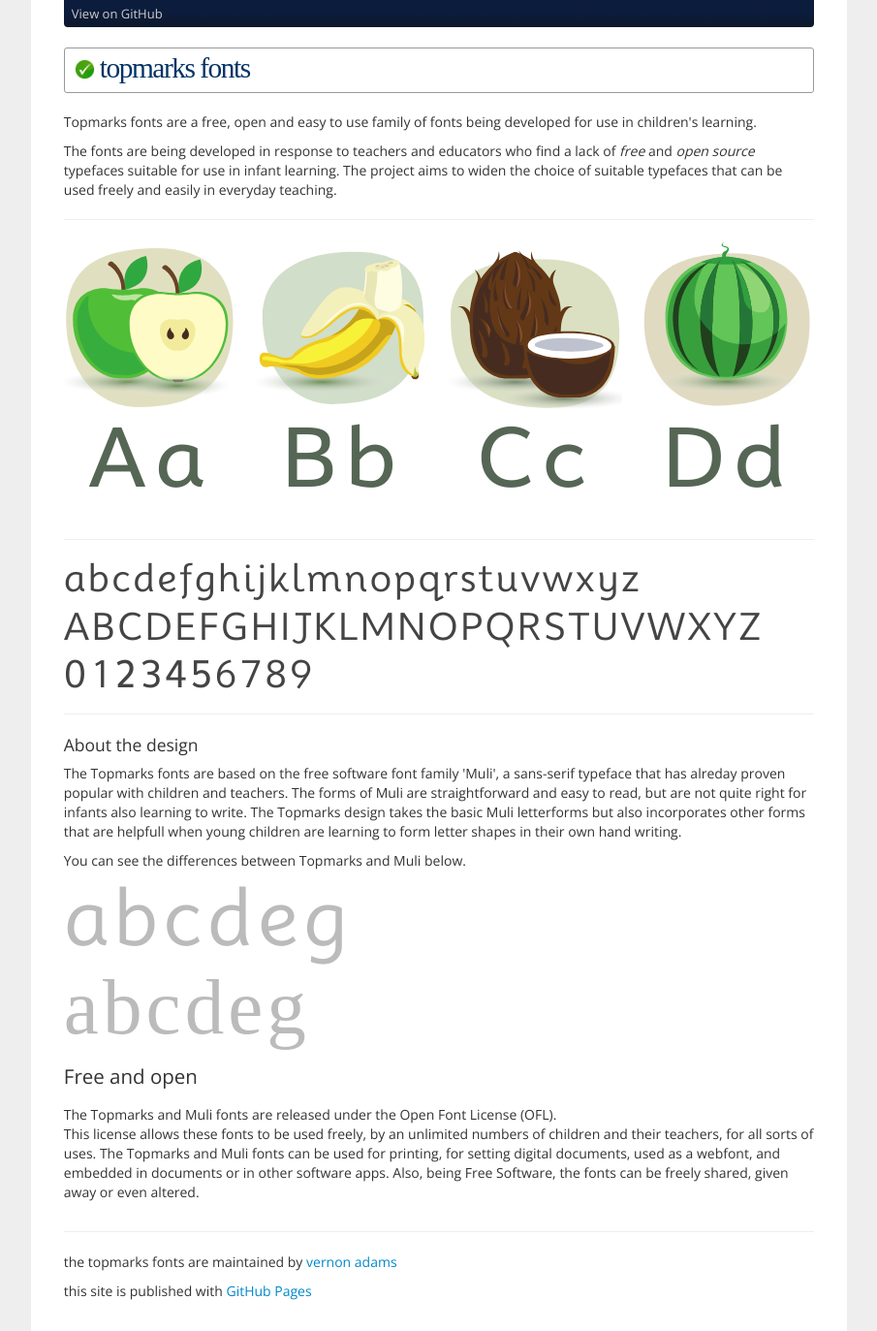
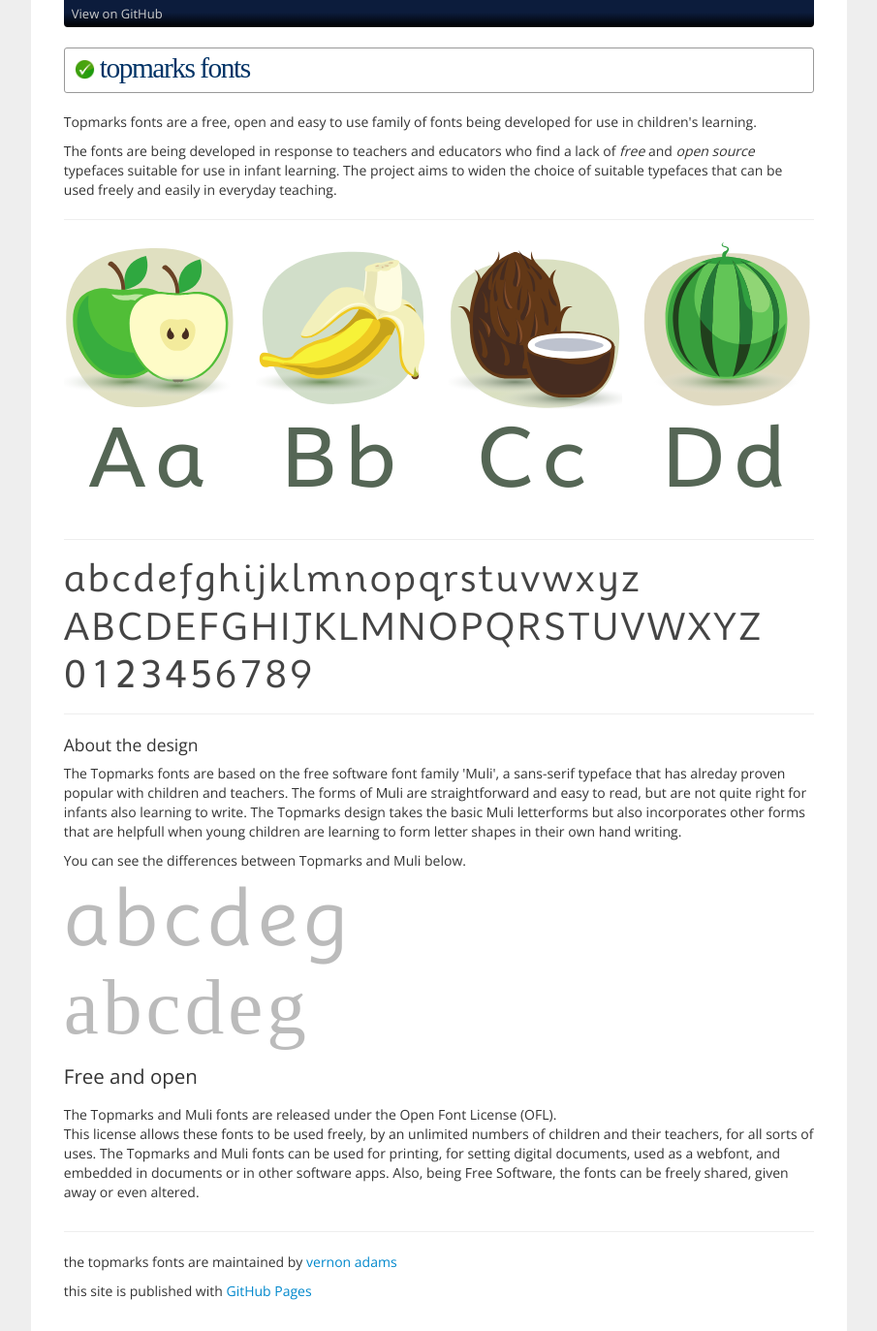
Before and after one commit to vernnobile/topmarks, a Jekyll site: the page built from index.html, in a window 1280 px wide. Shown: the whole page at 97% size, without its empty margins (187-1092 px from the left). Built offline with Jekyll 4.4.1, drawn with Linux system fonts in a browser that asks for light colours; some web fonts are replaced.

Commit message:
Update stylesheet.css

```diff
--- a/stylesheets/stylesheet.css
+++ b/stylesheets/stylesheet.css
@@ -77,12 +77,12 @@
 
 #topnavbar {
   background-color: #004587;
-  background-image: -webkit-linear-gradient(top, #0E182C 0px, #0C1C3C 15px);
-  background-image: -o-linear-gradient(to #0E182C 0px, #0C1C3C 15px);
-  background-image: -ms-linear-gradient(top, #0E182C 0px, #0C1C3C 15px);
-  background-image: -moz-linear-gradient(top, #0E182C 0px, #0C1C3C 15px);
+  background-image: -webkit-linear-gradient(top, #000 0px, #0C1C3C 15px);
+  background-image: -o-linear-gradient(to #000 0px, #0C1C3C 15px);
+  background-image: -ms-linear-gradient(top, #000 0px, #0C1C3C 15px);
+  background-image: -moz-linear-gradient(top, #000 0px, #0C1C3C 15px);
   /* Impossible to translate property background-image for webkit20110101 */
-  background-image: linear-gradient(to top, #0E182C 0px, #0C1C3C 15px);
+  background-image: linear-gradient(to top, #000 0px, #0C1C3C 15px);
   color: #cccccc;
   font-size: 13px;
   font-style: normal;
```
